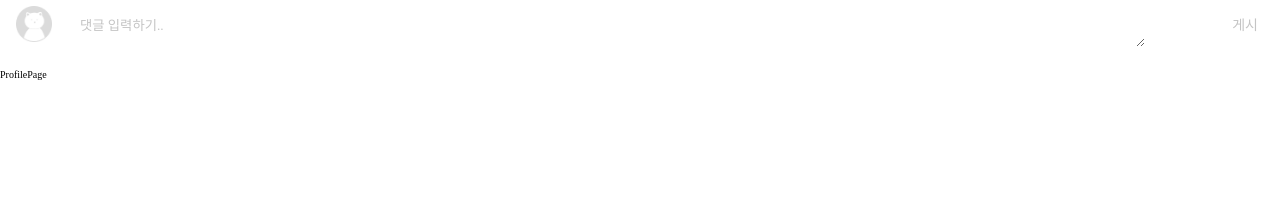
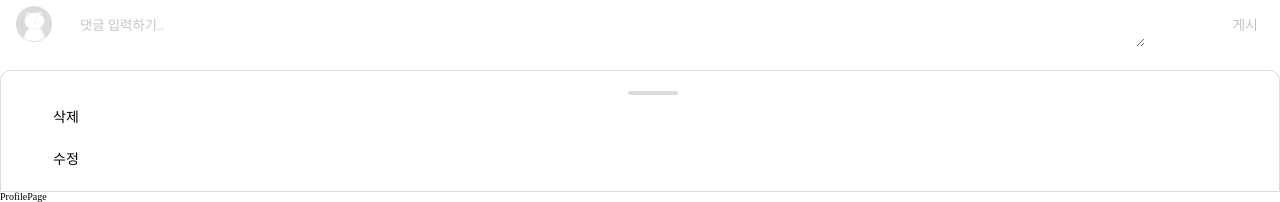
Before and after one commit to 13oosters/project-sns-react, a React (Create React App) app: page /account in a window 1280 px wide. Shown: the part 867-1069 px from the top of the page. Before the commit the page ends 947 px from the top, so only its background shows below. Built offline with nearby package versions, Linux system fonts and the light colour scheme.

Commit message:
design : 모달 마크업, 스타일 작업 진행중 #6

```diff
--- a/src/pages/PostPage.js
+++ b/src/pages/PostPage.js
@@ -1,7 +1,25 @@
 import React from "react";
+import styled from "styled-components";
 
 import Header from "../components/style/Header";
 import Detail from "../components/post/Detail";
+import ModalImage from "../assets/image/icon-modal.png";
+
+const ModalDiv = styled.div`
+  background-color: #ffffff;
+  border: 1px solid #dbdbdb;
+  border-top-left-radius: 1rem;
+  border-top-right-radius: 1rem;
+  padding: 1.6rem 0 1rem 2.6rem;
+  text-align: center;
+`;
+
+const ModalLi = styled.li`
+  padding: 1.4rem 2.6rem;
+  font-size: ${(props) => props.theme.baseFontSize};
+  font-weight: ${(props) => props.theme.normalFontWeight};
+  text-align: left;
+`;
 
 export default function PostPage() {
   return (
@@ -13,6 +31,13 @@ export default function PostPage() {
       </section>
       <section>
         <h2 className="sr-only">게시글 삭제 수정모달창</h2>
+        <ModalDiv>
+          <img src={ModalImage} alt="모달창 아이콘" />
+          <ul>
+            <ModalLi>삭제</ModalLi>
+            <ModalLi>수정</ModalLi>
+          </ul>
+        </ModalDiv>
       </section>
     </>
   );
```
